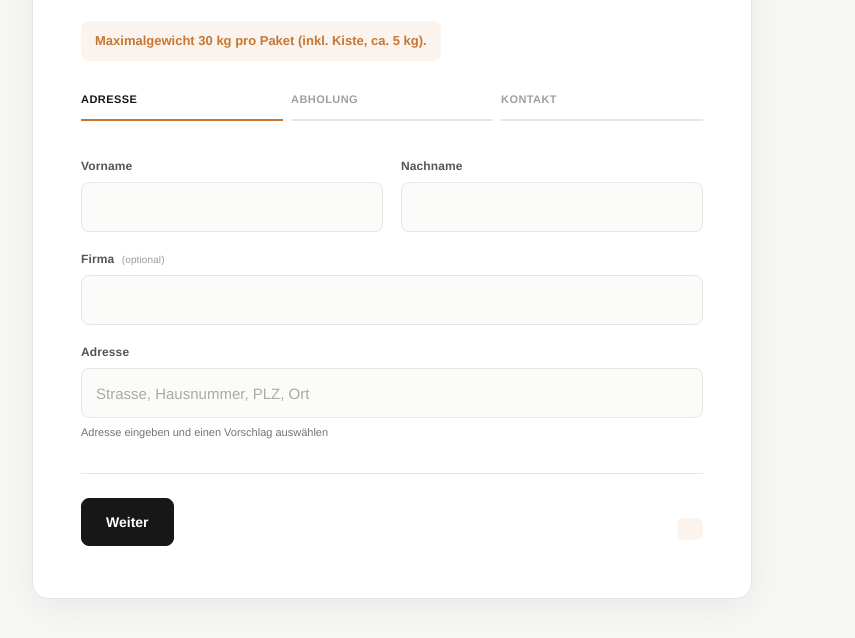
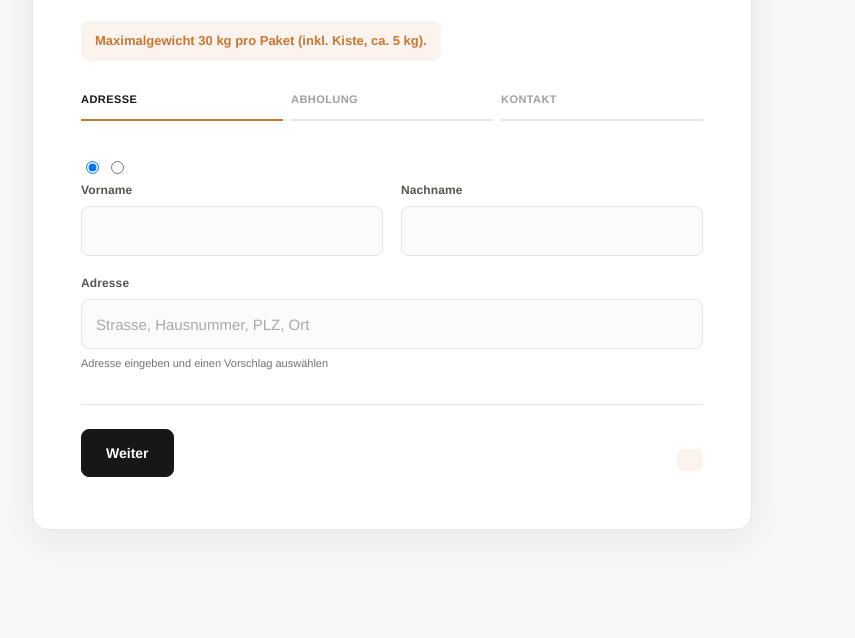
Before and after one commit to masum-billahh/abh, a plain HTML site: page index.html in a window 1280 px wide. Shown: the part 252-890 px from the top of the page, without its empty margins (248-1103 px from the left). After the commit the page ends 852 px from the top, so only its background shows below. Drawn offline with Linux system fonts and the light colour scheme.

Commit message:
Implement customer type selection in form
Added customer type switch for individual and company.

```diff
--- a/index.html
+++ b/index.html
@@ -31,23 +31,37 @@
 
     <!-- Step 1: Address -->
     <section class="panel active" data-panel="1">
+      <!-- Customer type switch: individual (default) / company -->
+      <div class="type-switch" role="radiogroup" id="customer-type-switch">
+        <label class="type-option">
+          <input type="radio" name="customer_type" value="individual" checked>
+          <span data-i18n="type_individual"></span>
+        </label>
+        <label class="type-option">
+          <input type="radio" name="customer_type" value="company">
+          <span data-i18n="type_company"></span>
+        </label>
+      </div>
+
+      <div id="individual-fields">
         <div class="row">
           <div class="field">
             <label for="first_name" data-i18n="first_name"></label>
-          <input type="text" id="first_name" name="first_name" required autocomplete="given-name">
+            <input type="text" id="first_name" name="first_name" autocomplete="given-name">
           </div>
           <div class="field">
             <label for="last_name" data-i18n="last_name"></label>
-          <input type="text" id="last_name" name="last_name" required autocomplete="family-name">
+            <input type="text" id="last_name" name="last_name" autocomplete="family-name">
           </div>
         </div>
         <p class="status-message invalid" id="name-limit-message" role="alert" aria-live="polite" hidden></p>
+      </div>
 
+      <div id="company-fields" hidden>
         <div class="field">
-        <label for="company">
-          <span data-i18n="company"></span> <span class="tag">(<span data-i18n="optional"></span>)</span>
-        </label>
+          <label for="company" data-i18n="company"></label>
           <input type="text" id="company" name="company" autocomplete="organization">
+        </div>
       </div>
 
       <div class="field" id="address-field" autocomplete="off">
```
Lines whose indentation alone changed are shown as unchanged.
